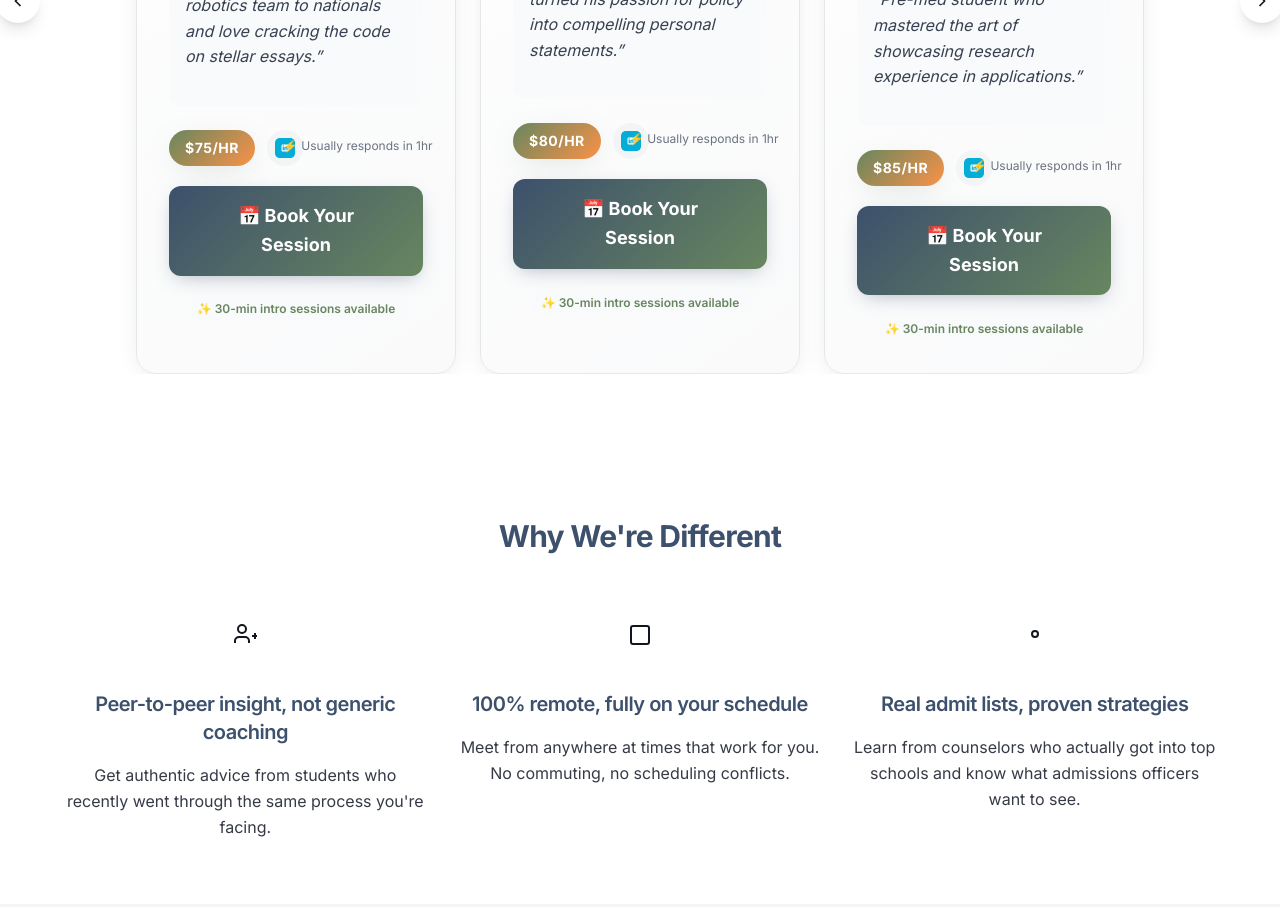
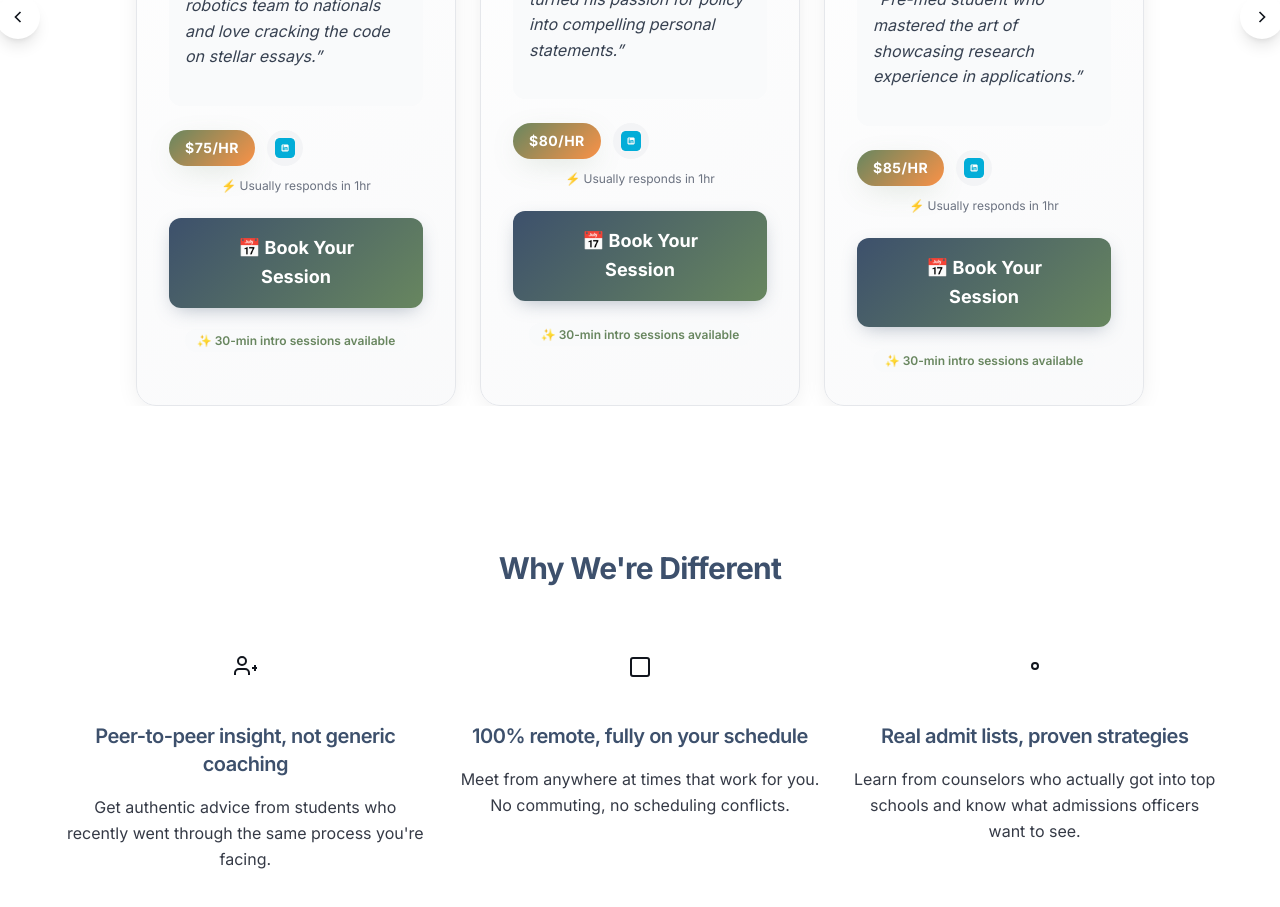
Before and after one commit to Nimal-s-Private-Projects/peer-mentor-admissions-pathway, a React (Vite) app: page / in a window 1280 px wide. Shown: the part 2100-3007 px from the top of the page. Built offline with nearby package versions, Linux system fonts and the light colour scheme.

Commit message:
Fix overlapping elements
Adjusted styling to prevent overlapping elements, ensuring a clean and consistent layout across the application.

```diff
--- a/src/components/CounselorCarousel.tsx
+++ b/src/components/CounselorCarousel.tsx
@@ -137,7 +137,8 @@ const CounselorCarousel = () => {
                     </p>
                   </div>
 
-                  <div className="card-footer items-center">
+                  <div className="flex flex-col gap-3 mb-6">
+                    <div className="flex items-center justify-between">
                       <div className="flex items-center gap-3">
                         <span className="badge text-sm">{counselor.rate}</span>
                         <a
@@ -154,8 +155,9 @@ const CounselorCarousel = () => {
                           />
                         </a>
                       </div>
-                    <div className="text-right flex-shrink-0">
-                      <div className="text-xs text-gray-500 mb-1 whitespace-nowrap">⚡ Usually responds in 1hr</div>
+                    </div>
+                    <div className="text-center">
+                      <div className="text-xs text-gray-500">⚡ Usually responds in 1hr</div>
                     </div>
                   </div>
 
```
Lines whose indentation alone changed are shown as unchanged.
